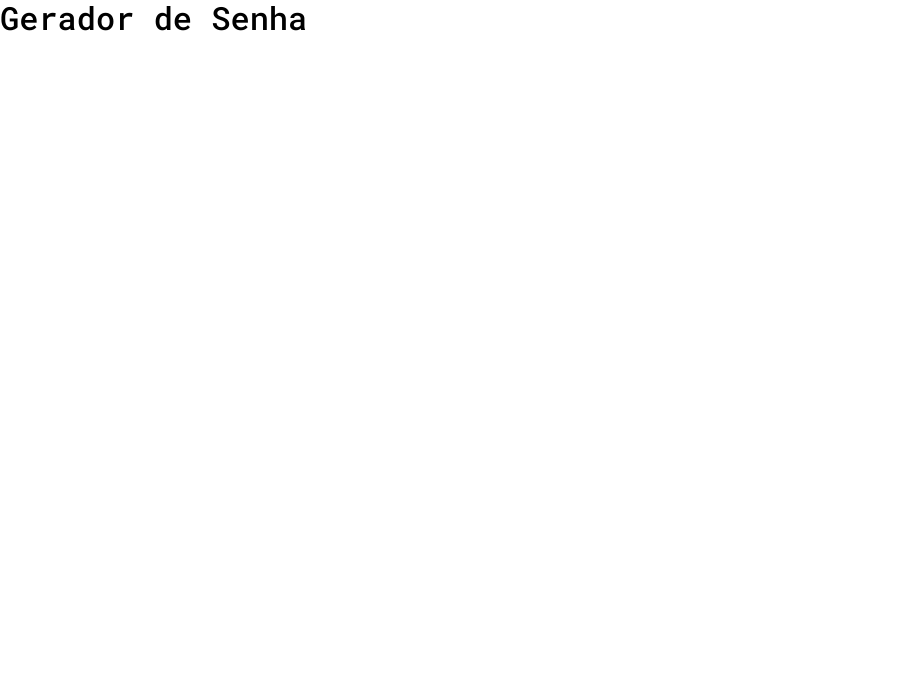
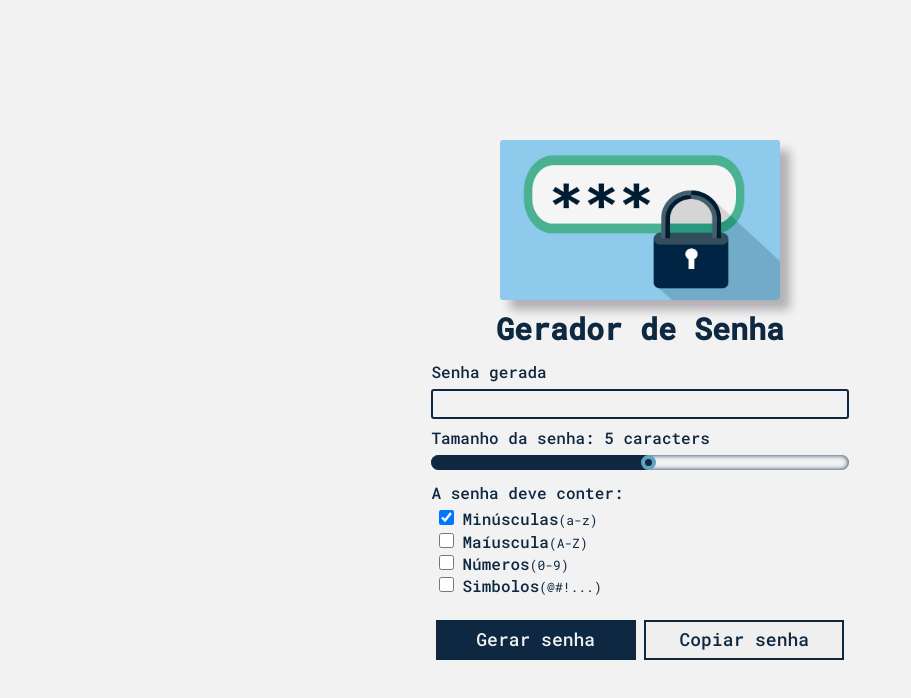
Before and after one commit to DiegoFrancoGiusti/gerador-de-senha, a plain HTML site: page index.html in a window 1280 px wide. Shown: the whole page, without its empty margins (0-911 px from the left). Drawn offline with Linux system fonts and the light colour scheme.

Commit message:
interface

```diff
--- a/css/base/reset.css
+++ b/css/base/reset.css
@@ -2,18 +2,20 @@
   box-sizing: border-box;
   padding: 0px;
   margin: 0px;
+  list-style: none;
+  font-style: normal;
+  text-decoration: none;
+  color: #0D2840;
 }
 
 html{
   font-family: 'Roboto Mono', monospace;
+  font-size: 62.5%;
+  color: #0D2840;
 }
 
 body{
+  width: 100%;
   min-height: 100vh;
+  background-color: #F2F2F2;
 }
-
-h1{
-  font-weight: 500;
-  padding: 0px;
-  margin: 0px;
-}
--- a/css/layout/layout.css
+++ b/css/layout/layout.css
@@ -0,0 +1,9 @@
+.l-container{
+  display: flex;
+  flex-direction: column;
+  justify-content: center;
+  align-items: center;
+
+  min-width: 320px;
+  min-height: 100vh;
+}
--- a/css/main.css
+++ b/css/main.css
@@ -3,10 +3,12 @@
 @import 'base/reset.css';
 
 /* LAYOUT */
-
+@import 'layout/layout.css';
 
 /* MODULE */
-
+@import 'module/c-logo.css';
+@import 'module/c-form.css';
+@import 'module/c-button.css';
 
 /* STATE */
 
--- /dev/null
+++ b/css/module/c-button.css
@@ -0,0 +1,30 @@
+.c-button-content{
+  display: flex;
+  justify-content: space-around;
+  margin-top: 2.4rem;
+}
+
+.c-button{
+  width: 48%;
+  height: 4rem;
+  font-size: 1.8rem;
+  font-weight: 500;
+  border: 2px solid #0D2840;
+}
+
+.c-button--create{
+  background-color: #0D2840;
+  color: #f2f2f2;
+}
+
+.c-button--create:hover{
+  background-color: #2ABF95;
+  color: #0D2840;
+  transition: 0.8s;
+}
+
+.c-button--copy:hover{
+  background-color: #79D0F2;
+  border: 2px solid #79D0F2;
+  transition: 0.8s;
+}
--- /dev/null
+++ b/css/module/c-form.css
@@ -0,0 +1,58 @@
+.c-form{
+  font-size: 1.6rem;
+  font-weight: 500;
+  margin: 0rem 1.6rem;
+}
+
+.c-form__content{
+  margin-bottom: 1rem;
+}
+
+.c-form__input{
+  margin-top: 0.8rem;
+  width: 100%;
+}
+
+.c-form__input[type = "text"]{
+  border-radius: 3px;
+  background-color: transparent;
+  border: 2px solid #0D2840;
+  padding: 0rem 0.8rem;
+  height: 3rem;
+}
+.c-form__input[type = "range"]{
+ -webkit-appearance: none;
+ border-radius: 10px;
+ box-shadow: inset 0 0 5px #0D2840;
+ background-color: transparent;
+ overflow: hidden;
+}
+
+.c-form__input[type = "range"]::-webkit-slider-thumb{
+  -webkit-appearance: none;
+  width: 1.5rem;
+  height: 1.5rem;
+  border-radius: 50%;
+  cursor: pointer;
+  background-color: #0D2840;
+  border: 4px solid #60A4BF;
+  box-shadow: -407px 0 0 400px #0D2840;
+}
+
+.c-form__input[type = "checkbox"]{
+  width: 1.5rem;
+  height: 1.5rem;
+  margin:0 0.8rem;
+}
+
+.c-form__checkList{
+  margin-top: 0.8rem;
+}
+.c-form__checkList li{
+  margin-bottom: 0.4rem;
+}
+
+.c-form__check-info{
+  font-size: 1.3rem;
+  font-weight: 400;
+}
--- /dev/null
+++ b/css/module/c-logo.css
@@ -0,0 +1,22 @@
+.c-logo{
+	margin-bottom: 1.6rem;
+	display: flex;
+	flex-direction: column;
+	align-items: center;
+}
+
+.c-logo h1{
+	margin: 0;
+}
+
+.c-logo__img{
+	width: 28.0rem;
+	height: 16.0rem;
+	border-radius: 0.3rem;
+	box-shadow: 10px 10px 10px rgba(35, 28, 42,0.3);
+	margin-bottom: 0.8rem;
+}
+
+.c-logo__text{
+	font-size: 3rem;
+}
--- a/index.html
+++ b/index.html
@@ -4,6 +4,7 @@
   <meta charset="UTF-8">
   <meta http-equiv="X-UA-Compatible" content="IE=edge">
   <meta name="viewport" content="width=device-width, initial-scale=1.0">
+  <meta name="author" content="Diego Franco Giusti Modesto da Silva">
   <link rel="preconnect" href="https://fonts.googleapis.com">
   <link rel="preconnect" href="https://fonts.gstatic.com" crossorigin>
   <link href="https://fonts.googleapis.com/css2?family=Roboto+Mono:wght@100;300;400;500&display=swap" rel="stylesheet">
@@ -11,6 +12,40 @@
   <title>Gerador de senha</title>
 </head>
 <body>
-    <h1>Gerador de Senha</h1>
+  <main class="l-container">
+    <div class="c-logo">
+      <h1>
+        <img src="img/senha-img.jpg" class="c-logo__img" alt="Imagem de uma senha com cadeado">
+      </h1>
+      <h2 class="c-logo__text">Gerador de Senha</h2>
+    </div>
+
+    <form class="c-form">
+      <div class="c-form__content">
+        <label for="generatedPass" class="c-form__input-info">Senha gerada</label>
+        <input class="c-form__input" type="text" id="generatedPass" name="generatedPass">
+      </div>
+
+      <div class="c-form__content">
+        <label class="c-form__input-info" for="passwordLength">Tamanho da senha: <span class="passLength">5</span> caracters</label>
+        <input class="c-form__input" type="range" min="5" max="30" id="passwordLength" name="passwordLength">
+      </div>
+
+      <div class="c-form__content">
+        <label class="c-form__input-info">A senha deve conter:</label>
+        <ul class="c-form__checkList">
+          <li><input class="c-form__input" id="input-lowerCase" type="checkbox" checked>Minúsculas<span class="c-form__check-info">(a-z)</span></li>
+          <li><input class="c-form__input" id="input-upperCase" type="checkbox">Maíuscula<span class="c-form__check-info">(A-Z)</span></li>
+          <li><input class="c-form__input" id="input-number" type="checkbox">Números<span class="c-form__check-info">(0-9)</span></li>
+          <li><input class="c-form__input" id="input-simbol" type="checkbox">Simbolos<span class="c-form__check-info">(@#!...)</span></li>
+        </ul>
+      </div>
+
+      <div class="c-button-content">
+        <button class="c-button c-button--create">Gerar senha</button>
+        <button class="c-button c-button--copy">Copiar senha</button>
+      </div>
+    </form>
+  </main>
 </body>
 </html>
```
Also changed, not shown: img/senha-img.jpg (added). Lines whose indentation alone changed are shown as unchanged.
